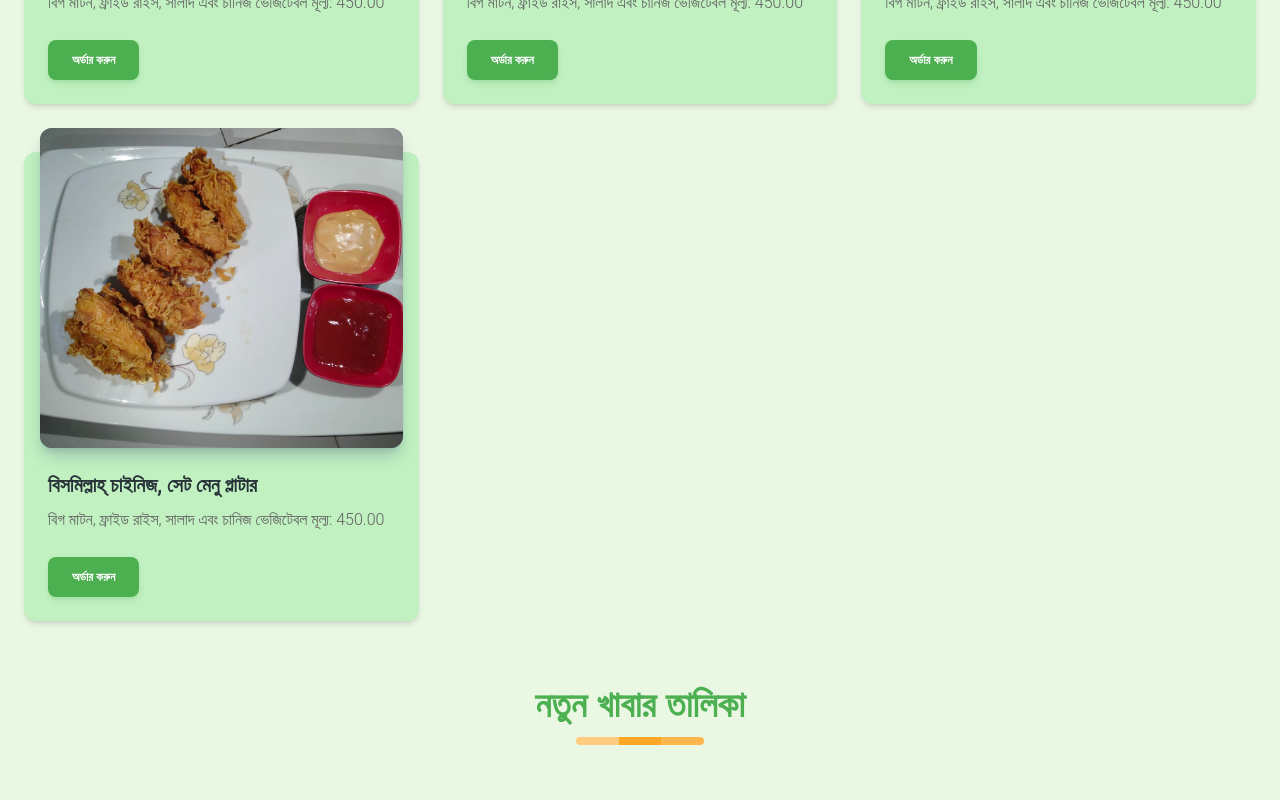
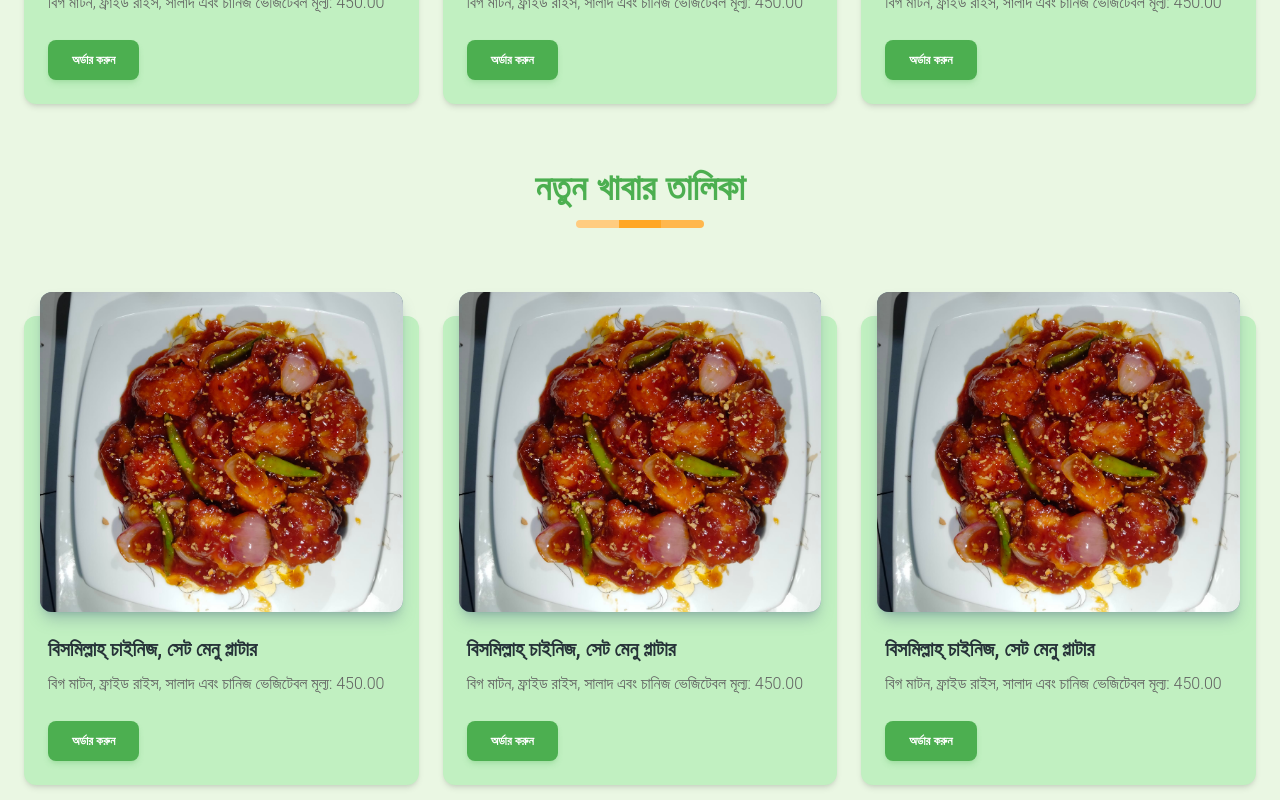
Before and after one commit to RF-Rifat/Bismillah-Chinese-Restaurant-, a Next.js app: page / in a window 1280 px wide. Shown: the part 1540-2340 px from the top of the page. Built offline with nearby package versions, Linux system fonts and the light colour scheme; no server answers; the database is empty; a web font is replaced by a local one.

Commit message:
food price input added

```diff
--- a/components/home/latestFood.js
+++ b/components/home/latestFood.js
@@ -24,13 +24,6 @@ const LatestFood = () => {
     },
     {
       id: 3,
-      imageSrc: "/image/food1.jpg",
-      title: "বিসমিল্লাহ্ চাইনিজ, সেট মেনু প্লাটার",
-      description:
-        "বিগ মাটন, ফ্রাইড রাইস, সালাদ এবং চানিজ ভেজিটেবল মূল্য: 450.00",
-    },
-    {
-      id: 4,
       imageSrc: "/image/food1.jpg",
       title: "বিসমিল্লাহ্ চাইনিজ, সেট মেনু প্লাটার",
       description:
```
